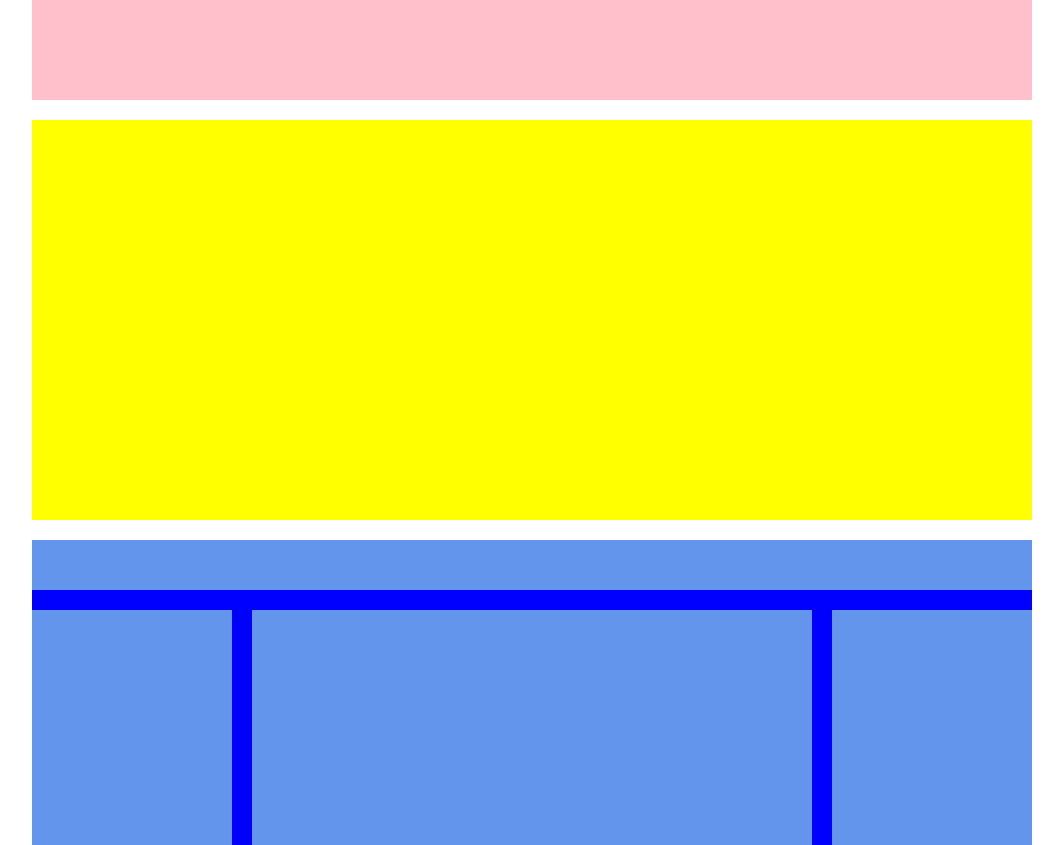
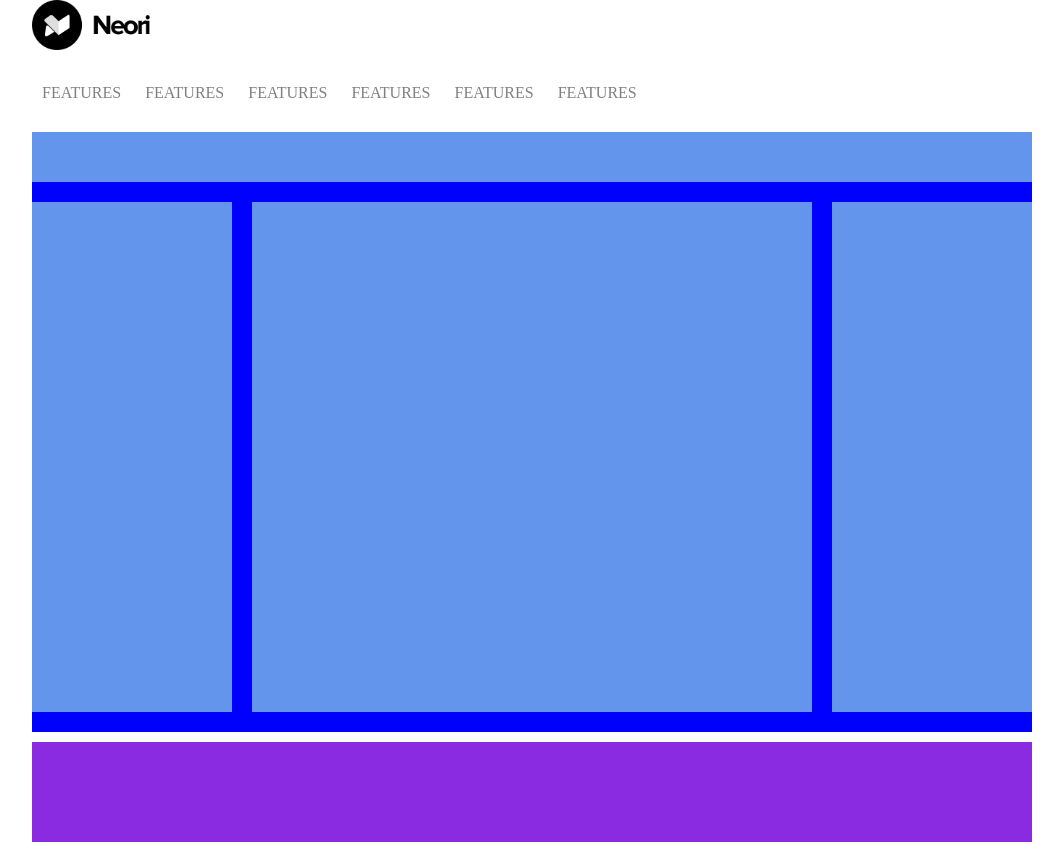
Before and after one commit to gianlutech/htmlcss-wp, a plain HTML site: page index.html in a window 1280 px wide. Shown: the top 845 px of the page, without its empty margins (108-1171 px from the left). Drawn offline with Linux system fonts and the light colour scheme.

Commit message:
completed header and nav

```diff
--- a/css/style.css
+++ b/css/style.css
@@ -14,14 +14,28 @@
     margin: 0 auto;
 
 }
+/* UTILS */
+.text-grey{
+    color: grey;
+}
+/* LOGO */
+#logo{
+    height: 50px;
+}
+/* LISTA */
+li,a{
+    color: grey;
+    display: inline-block;
+    padding: 5px;
+    text-decoration: none;
+}
+
+
+
 header{
-    height: 100px;
-    background-color: pink;
     margin-bottom: 20px;
 }
 section{
-    height: 400px;
-    background-color: yellow;
     margin-bottom: 20px;
 }
 main{
--- a/index.html
+++ b/index.html
@@ -10,8 +10,22 @@
 </head>
 <body>
     <div class="container">
-       <header></header>
-       <section></section>
+       <header>
+           <img src="img/logo.png" alt="logo" id="logo">
+       </header>
+       <section>
+           <nav>
+                <ul class="navigation-list">
+                    <li><a href="*"> FEATURES</a></li>
+                    <li><a href="*"> FEATURES</a></li>
+                    <li><a href="*"> FEATURES</a></li>
+                    <li><a href="*"> FEATURES</a></li>
+                    <li><a href="*"> FEATURES</a></li>
+                    <li><a href="*"> FEATURES</a></li>
+                </ul>
+            </nav>
+            <div class="yoga"></div>
+       </section>
        <main>
            <div class="or-block"></div>
            <div class="block"></div>
```
